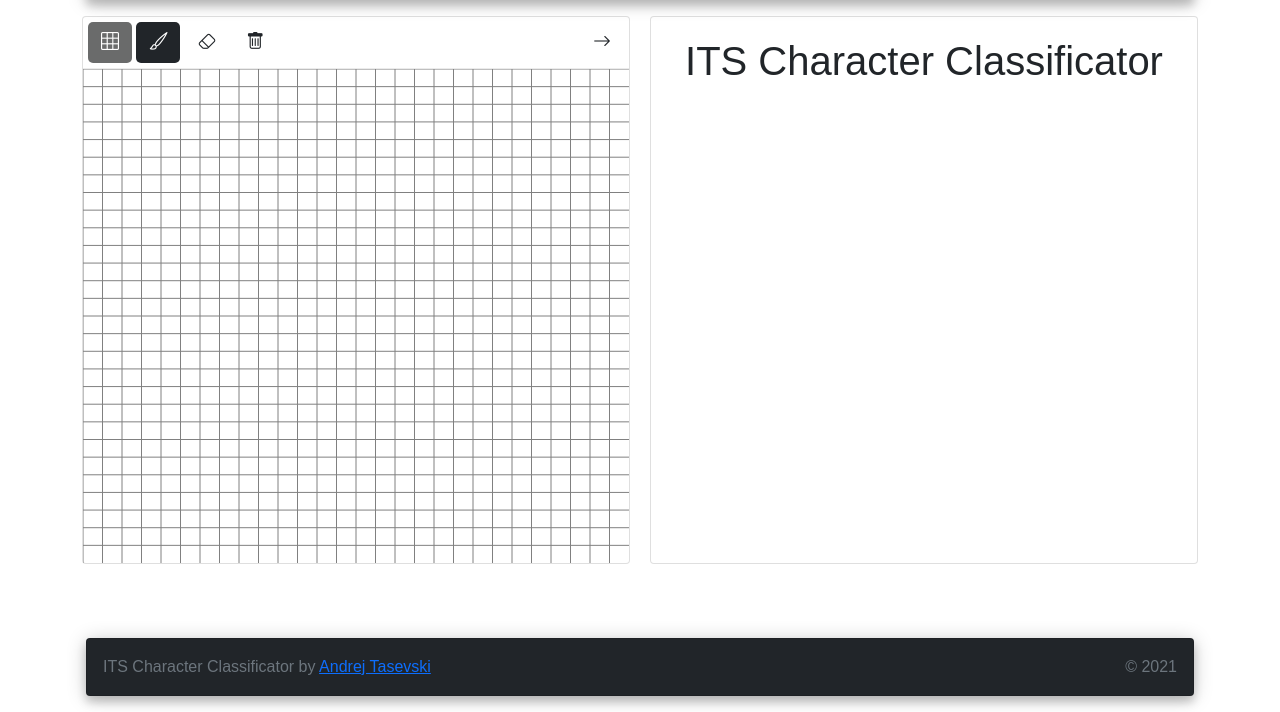
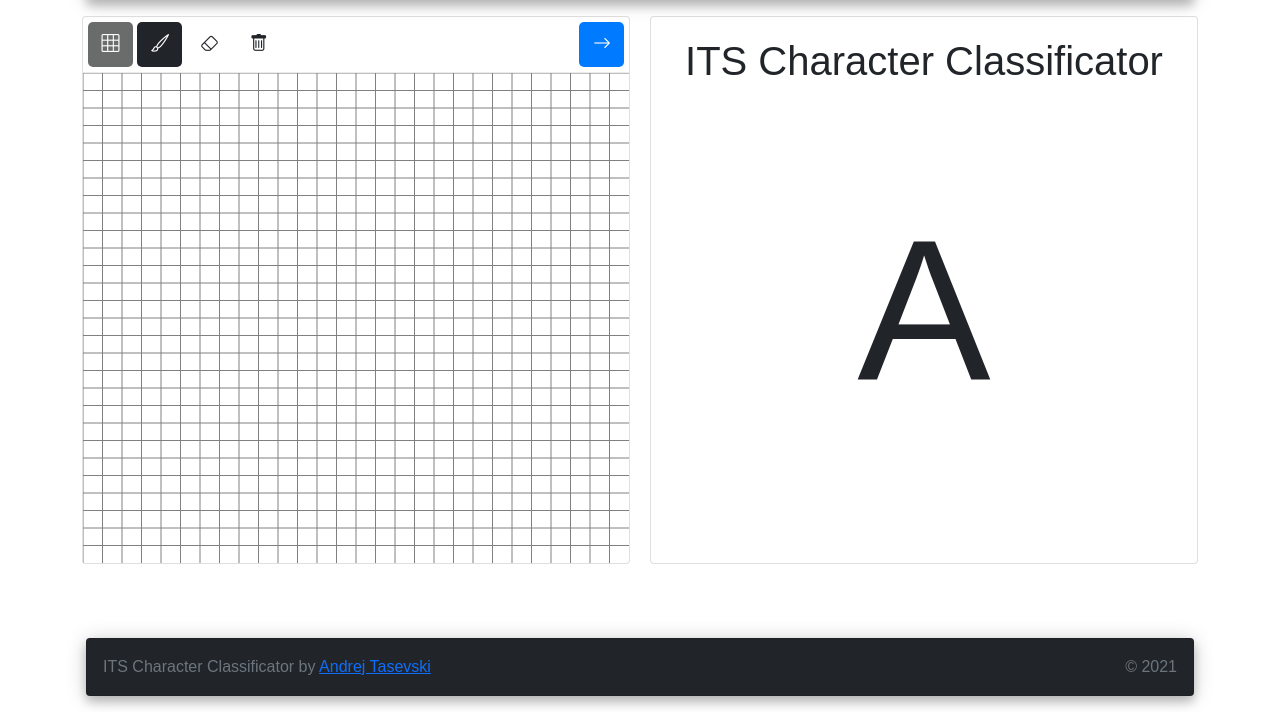
Before and after one commit to ITS-Final-project/MainService, a Node server app: template src/views/classificator.ejs in a window 1280 px wide. Shown: the part 88-800 px from the top of the page. Run offline with Node 20, Linux system fonts and the light colour scheme; the template is opened without the code that fills it, so the values that code supplies are empty; some libraries are stand-ins or nearby versions.

Commit message:
Classificator design

```diff
--- a/src/public/style/classificator.css
+++ b/src/public/style/classificator.css
@@ -53,6 +53,8 @@ body {
     transition: all 0.2s;
     font-size: large;
     border-radius: 50%;
+    width: 45px;
+    height: 45px;
 }
 
 .btn-control:hover{
@@ -114,3 +116,49 @@ body {
 #gridCanvas{
     z-index: 0;
 }
+
+.response-output{
+    margin: auto;
+    font-size: 200px;
+}
+
+.btn-classify{
+    transition: all 0.5s;
+    background-color: #007bff;
+    border-radius: 5px !important;
+    color: white;
+    animation : narrow 0.6s ease-in-out forwards;
+    text-align: right;
+}
+
+.btn-classify:hover{
+    transition: all 0.5s;
+    background-color: #0069d9 !important;
+    animation: widen 0.4s ease-in-out forwards;
+    border-radius: 30px !important;
+    color: white;
+    text-align: right;
+}
+
+@keyframes widen{
+    0%{
+        width: 45px;
+    }
+    100%{
+        width: 80px;
+    }
+}
+
+@keyframes narrow{
+    0%{
+        width: 80px;
+    }
+    100%{
+        width: 45px;
+    }
+}
+
+.btn-classify:active{
+    background-color: #0062cc !important;
+    animation: widen 0.2s ease-in-out forwards;
+}
--- a/src/user/Controller.ts
+++ b/src/user/Controller.ts
@@ -196,9 +196,6 @@ export class UserController {
                 res.redirect('/');
                 return;
             }
-
-            console.log("Body: " );
-            console.log(req.body);
 
             var editToken = jwtConfiguration.sign({ body: req.body, id: user.id }, new USSecret());
 
--- a/src/views/classificator.ejs
+++ b/src/views/classificator.ejs
@@ -48,6 +48,9 @@
             </div>
             <div class="card right-container">
                 <h1>ITS Character Classificator</h1>
+                <div class="response-output">
+                    <p id="result">A</p>
+                </div>
             </div>
         </div>
     </div>
```
